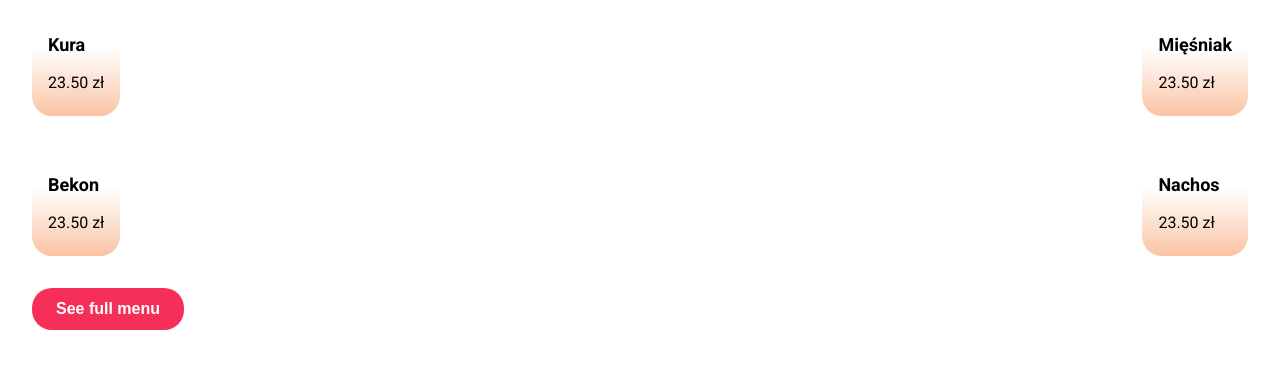
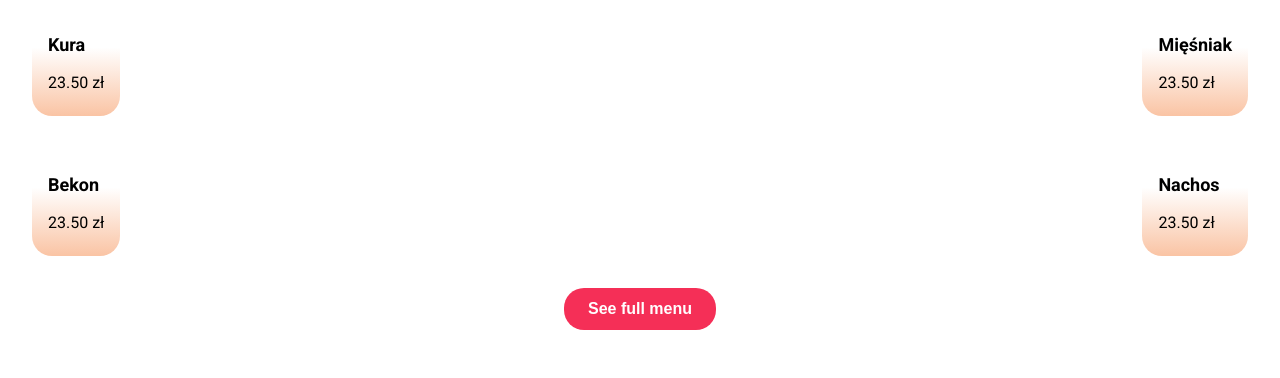
Before and after one commit to MaslowskiLukasz/restaurant_page, a website built with webpack: page dist/index.html in a window 1280 px wide. Shown: the part 574-952 px from the top of the page. Built offline with nearby package versions, Linux system fonts and the light colour scheme.

Commit message:
Center see full menu button

```diff
--- a/dist/index.html
+++ b/dist/index.html
@@ -40,7 +40,9 @@
             </div>
           </div>
         </div>
-        <button id="full-menu-btn">See full menu</button>
+        <div class="btn-row">
+          <button id="full-menu-btn">See full menu</button>
+        </div>
       </section>
     </section>
     <section id="bottom">
--- a/dist/style.css
+++ b/dist/style.css
@@ -80,3 +80,8 @@ button {
 #bottom h2 {
   text-align: right;
 }
+
+.btn-row {
+  display: flex;
+  justify-content: center;
+}
```
